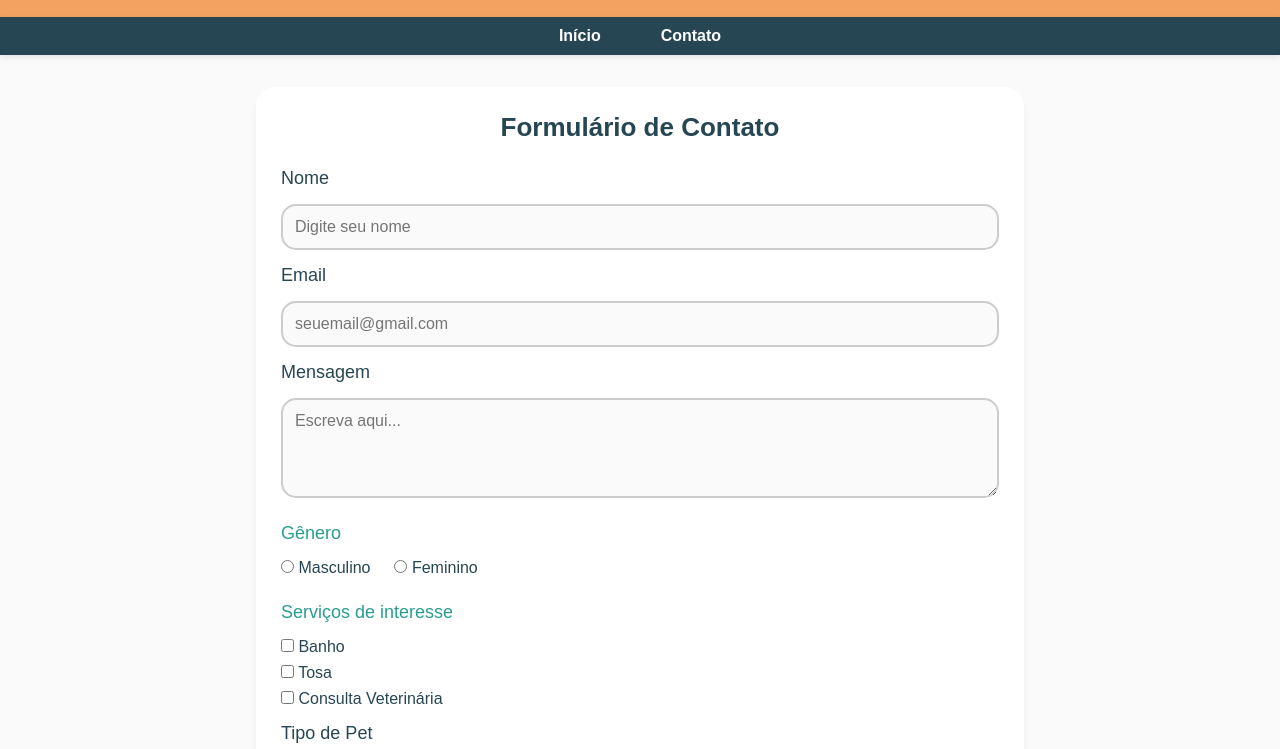
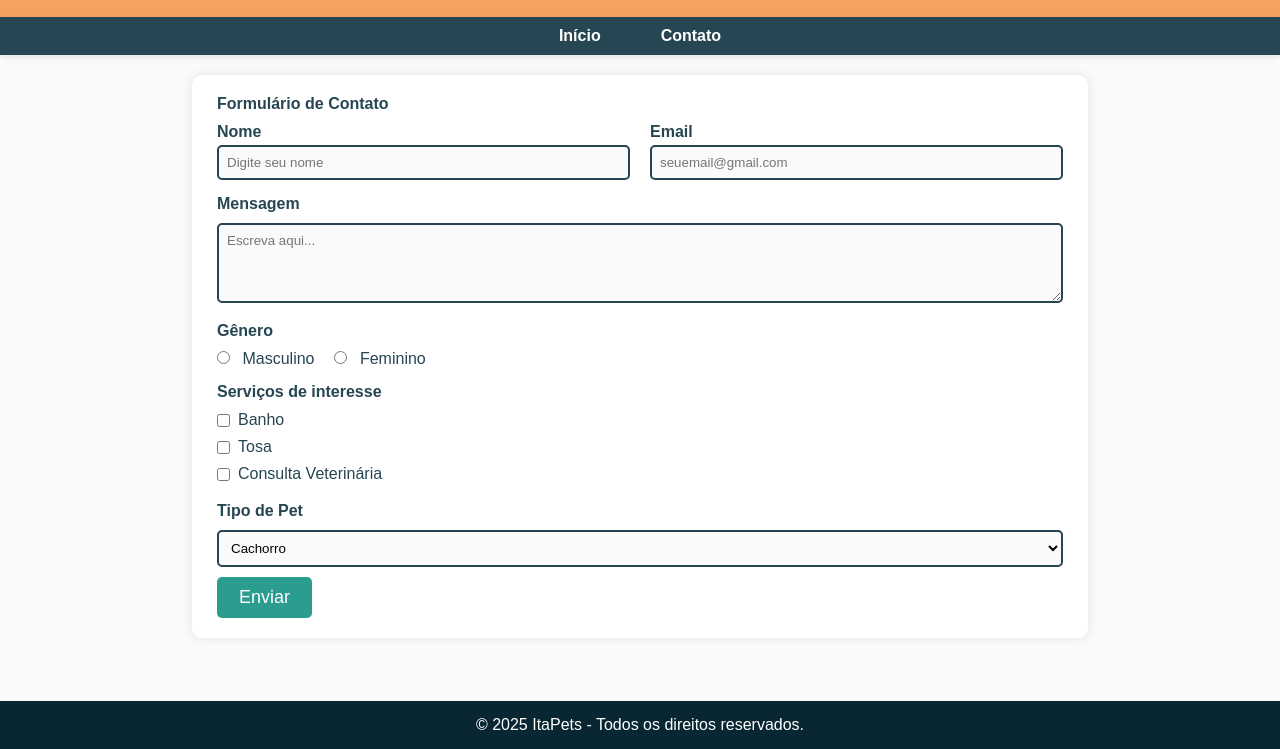
Before and after one commit to KauanFBR/ItaPets, a plain HTML site: page contato.html in a window 1280 px wide. Shown: the part 51-800 px from the top of the page. Drawn offline with Linux system fonts and the light colour scheme.

Commit message:
Alteraçao no grid relacionado ao contato

```diff
--- a/contato.html
+++ b/contato.html
@@ -27,15 +27,20 @@
         <form>
             <p class="titulo">Formulário de Contato</p>
 
+            <div class="form-row">
+                <div class="form-group">
                     <label for="nome">Nome</label>
                     <input type="text" id="nome" placeholder="Digite seu nome">
+                </div>
 
+                <div class="form-group">
                     <label for="email">Email</label>
                     <input type="email" id="email" placeholder="seuemail@gmail.com">
+                </div>
+            </div>
 
-        <label for="mensagem">Mensagem</label>
+            <p>Mensagem</p>
             <textarea id="mensagem" rows="4" placeholder="Escreva aqui..."></textarea>
-
             <p class="subtitulo">Gênero</p>
             <div class="opcoes-inline">
                 <label><input type="radio" name="genero" value="masculino"> Masculino</label>
@@ -49,9 +54,9 @@
                 <label><input type="checkbox" value="consulta"> Consulta Veterinária</label>
             </div>
 
-        <label for="pets">Tipo de Pet</label>
+            <p>Tipo de Pet</p>
             <select id="pets">
-            <option>Selecione...</option>
+                <!-- <option>Selecione...</option> -->
                 <option>Cachorro</option>
                 <option>Gato</option>
                 <option>Pássaro</option>
@@ -62,8 +67,6 @@
         </form>
     </main>
 
-
-
     <footer>
         <p>&copy; 2025 ItaPets - Todos os direitos reservados.</p>
     </footer>
--- a/styleContato.css
+++ b/styleContato.css
@@ -25,7 +25,7 @@ header h1 {
 nav {
     background-color: #264653;
     padding: 10px 0;
-    box-shadow: 0px 2px 6px rgba(0,0,0,0.1);
+    box-shadow: 0px 2px 6px rgba(0, 0, 0, 0.1);
     margin-bottom: 20px;
 }
 
@@ -48,112 +48,225 @@ nav a:hover {
     opacity: 0.8;
 }
 
-.form-container {
-    width: 60%;
-    margin: 2em auto;
+.luckiest-guy-regular {
+    font-family: "Luckiest Guy", cursive;
+    font-weight: 400;
+    font-style: normal;
 }
 
-form {
-    background-color: white;
-    padding: 25px;
-    border-radius: 20px;
-    box-shadow: 0px 8px 12px -4px rgba(0,0,0,0.1);
+h1,
+h2,
+h3 {
+    font-family: "Luckiest Guy", cursive;
+}
 
+footer {
+    background-color: #092733;
+    text-align: center;
+    padding: 15px 0;
+    color: white;
+    position: fixed;
+    bottom: 0;
+    width: 100%;
+}
+
+.row {
     display: flex;
-    flex-direction: column;
+    flex-wrap: wrap;
     gap: 15px;
 }
 
-.titulo {
-    font-size: 26px;
-    text-align: center;
-    font-weight: bold;
-    color: #264653;
-    margin-bottom: 10px;
+[class*="col-"] {
+    padding: 5px;
 }
 
-.subtitulo {
-    font-size: 18px;
-    margin-top: 10px;
-    color: #2a9d8f;
+.col-1 {
+    width: 8.33%;
+}
+
+.col-2 {
+    width: 16.66%;
+}
+
+.col-3 {
+    width: 25%;
+}
+
+.col-4 {
+    width: 33.33%;
+}
+
+.col-5 {
+    width: 41.66%;
+}
+
+.col-6 {
+    width: 50%;
+}
+
+.col-7 {
+    width: 58.33%;
+}
+
+.col-8 {
+    width: 66.66%;
+}
+
+.col-9 {
+    width: 75%;
+}
+
+.col-10 {
+    width: 83.33%;
+}
+
+.col-11 {
+    width: 91.66%;
+}
+
+.col-12 {
+    width: 100%;
+}
+
+.form-container {
+    width: 70%;
+    margin: auto;
+    background-color: #fff;
+    padding: 20px 25px;
+    border-radius: 10px;
+    box-shadow: 0 0 10px rgba(0, 0, 0, 0.1);
 }
 
 form label {
-    font-size: 18px;
+    margin-bottom: 4px;
+    display: block;
 }
 
-form input[type="text"],
-form input[type="email"],
+form p {
+    margin-bottom: 10px;
+    font-weight: bold;
+}
+
+form input,
 form textarea,
 form select {
     width: 100%;
-    padding: 12px;
-    border-radius: 15px;
-    border: 2px solid #ccc;
-    font-size: 16px;
+    padding: 8px;
+    border: 2px solid #264653;
+    border-radius: 5px;
     background-color: #fafafa;
-    color: #264653;
+}
+
+form input[type="radio"],
+form input[type="checkbox"] {
+    width: auto;
+    margin-right: 8px;
+    margin-bottom: 15px;
 }
 
 form textarea {
     resize: vertical;
-}
-
-form select {
-    cursor: pointer;
-}
-
-.opcoes-inline {
-    display: flex;
-    gap: 1.5rem;
-}
-
-.opcoes-colunas {
-    display: flex;
-    flex-direction: column;
-    gap: 8px;
-}
-
-.opcoes-inline label,
-.opcoes-colunas label {
-    font-size: 16px;
-    cursor: pointer;
+    margin-bottom: 15px;
 }
 
 form button {
-    width: 50%;
-    margin: 10px auto 0;
-    padding: 12px;
-    font-size: 18px;
     background-color: #2a9d8f;
     color: white;
+    padding: 10px 22px;
     border: none;
-    border-radius: 20px;
+    border-radius: 5px;
+    font-size: 18px;
     cursor: pointer;
-    transition: 0.3s;
+    transition: 0.2s;
+    margin-top: 10px;
 }
 
 form button:hover {
     background-color: #264653;
 }
 
-footer {
-    background-color: #264653;
-    color: white;
-    text-align: center;
-    padding: 20px;
-    margin-top: 40px;
+.opcoes-inline {
+    display: flex;
+    gap: 20px;
 }
 
-.luckiest-guy-regular {
-  font-family: "Luckiest Guy", cursive;
-  font-weight: 400;
-  font-style: normal;
+.opcoes-colunas {
+    display: flex;
+    flex-direction: column;
+    gap: 5px;
+    margin-bottom: 15px;
 }
 
-h1, h2, h3 {
-  font-family: "Luckiest Guy", cursive;
+.opcoes-colunas label {
+    display: flex;
+    align-items: center;
+    gap: 8px;
 }
+
+.opcoes-colunas input[type="checkbox"] {
+    width: auto;
+    margin: 0;
+}
+
+.form-row {
+    display: flex;
+    gap: 20px;
+    margin-bottom: 15px;
+}
+
+.form-group {
+    flex: 1;
+}
+
+.form-group label {
+    font-weight: bold;
+    margin-bottom: 4px;
+    display: block;
+}
+
+.form-group input {
+    width: 100%;
+    padding: 8px;
+    border: 2px solid #264653;
+    border-radius: 5px;
+    background-color: #fafafa;
+}
+
+@media (max-width: 600px) {
+
+    .col-1,
+    .col-2,
+    .col-3,
+    .col-4,
+    .col-5,
+    .col-6,
+    .col-7,
+    .col-8,
+    .col-9,
+    .col-10,
+    .col-11,
+    .col-12 {
+        width: 100%;
+    }
+
+    .form-container {
+        width: 90%;
+    }
+
+    .opcoes-inline {
+        flex-direction: column;
+    }
+
+    form button {
+        width: 100%;
+    }
+
+    .form-row {
+        flex-direction: column;
+        gap: 0;
+    }
+}
+
 
 @media (max-width: 600px) {
 
```
Lines whose indentation alone changed are shown as unchanged.
